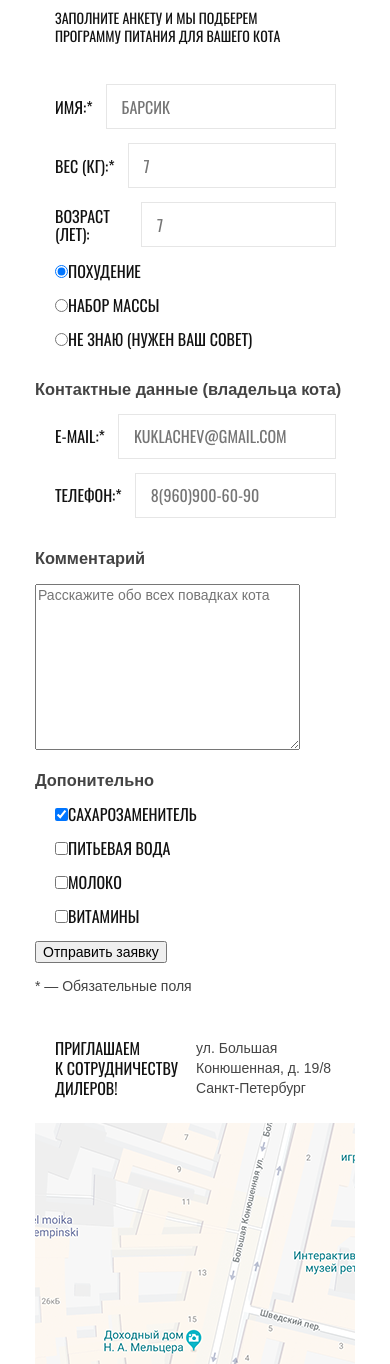
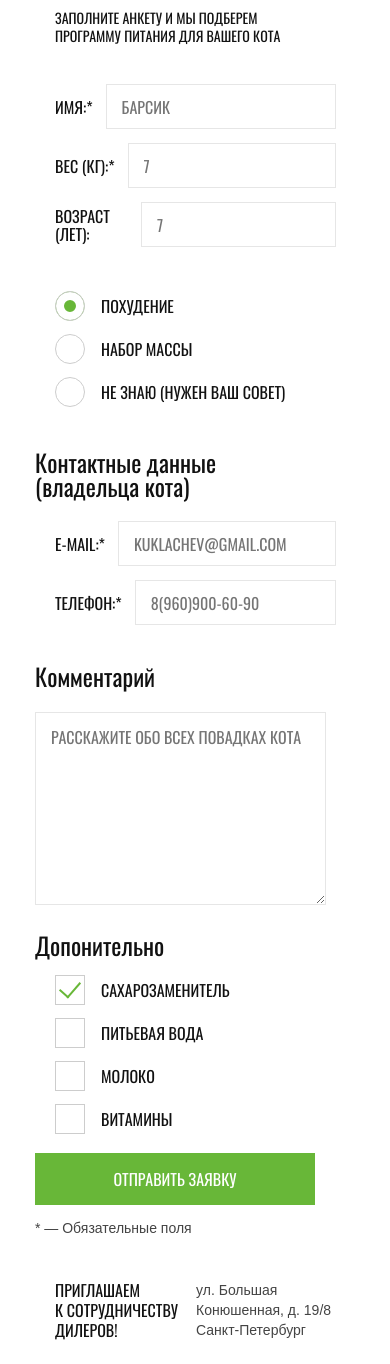
Before and after one commit to babtshe/cat-energy, a Node project: template source/program.hbs in a window 390 px wide. Shown: the part 355-1719 px from the top of the page. Run offline with Node 20 templates, Linux system fonts and the light colour scheme; the template is opened without the code that fills it, so the values that code supplies are empty; style sheets or scripts are compiled from the project's sources; some web fonts are replaced.

Commit message:
form mobile done

```diff
--- a/source/program.hbs
+++ b/source/program.hbs
@@ -30,7 +30,9 @@
         <label for="radio-3" class="form-food__label form-food__label--radio">Не знаю (нужен ваш совет)</label>
       </div>
     </div>
-    <h3 class="form-food__section-header">Контактные данные (владельца кота)</h3>
+    <div class="form-food__header-wrapper">
+      <h3 class="form-food__section-header">Контактные данные (владельца кота)</h3>
+    </div>
     <div class="form-food__field">
         <label for="e-mail" class="form-food__label">E-Mail:*</label>
         <input class="form-food__input-text form-food__input-text--email" type="email" name="e-mail" id="e-mail" placeholder="kuklachev@gmail.com" required>
@@ -39,9 +41,13 @@
         <label for="phone" class="form-food__label">Телефон:*</label>
         <input class="form-food__input-text form-food__input-text--phone" type="tel" name="phone" id="phone" placeholder="8(960)900-60-90" required>
     </div>
-    <h3 class="form-food__section-header">Комментарий</h3>
+    <div class="form-food__header-wrapper">
+      <h3 class="form-food__section-header">Комментарий</h3>
+    </div>
     <textarea class="form-food__input-textarea" name="cat-behavior" id="cat-behavior" cols="30" rows="10" placeholder="Расскажите обо всех повадках кота"></textarea>
-    <h3 class="form-food__section-header">Допонительно</h3>
+    <div class="form-food__header-wrapper">
+      <h3 class="form-food__section-header">Допонительно</h3>
+    </div>
     <div class="form-food__checkbox-wrapper">
       <div class="form-food__field">
         <input class="form-food__input-checkbox" type="checkbox" name="accessories" id="checkbox-1" value="Сахарозаменитель" checked>
--- a/source/scss/blocks/form-food.scss
+++ b/source/scss/blocks/form-food.scss
@@ -47,3 +47,108 @@
   flex-grow: 1;
   margin: 0 20px 0 14px;
 }
+
+.form-food__input-radio {
+  display: none;
+}
+
+.form-food__radio-wrapper {
+  margin-top: 35px;
+}
+
+.form-food__label--radio {
+  padding-left: 46px;
+  padding-bottom: 9px;
+  position: relative;
+
+  &::before {
+    position: absolute;
+    top: -6px;
+    left: 0;
+    display: block;
+    content: "";
+    width: 30px;
+    height: 30px;
+    border-radius: 50%;
+    border: 1px solid #cdcdcd;
+  }
+}
+
+.form-food__input-radio:not(:disabled):checked + .form-food__label--radio::before {
+  background-color: $theme-color-default;
+  box-shadow: inset 0 0 0 8px #ffffff;
+}
+
+.form-food__section-header {
+  font-size: 24px;
+  line-height: 24px;
+  font-family: $font-stack;
+  font-weight: normal;
+  max-width: 185px;
+  color: #111111;
+}
+
+.form-food__input-textarea {
+  padding: 15px;
+  border: 1px solid #e6e6e6;
+  color: #444444;
+  box-shadow: none;
+
+  &::placeholder {
+    text-transform: uppercase;
+    font-size: 16px;
+    line-height: 18px;
+    font-family: $font-stack;
+  }
+}
+
+.form-food__input-checkbox {
+  display: none;
+}
+
+.form-food__checkbox-wrapper {
+  margin-top: 10px;
+}
+
+.form-food__label--checkbox {
+  padding-left: 46px;
+  padding-bottom: 9px;
+  position: relative;
+
+  &::before {
+    position: absolute;
+    top: -6px;
+    left: 0;
+    display: block;
+    content: "";
+    width: 30px;
+    height: 30px;
+    border: 1px solid #cdcdcd;
+  }
+
+  &::after {
+    position: absolute;
+    display: none;
+    content: "";
+    top: 0;
+    left: 5px;
+    width: 20px;
+    height: 12px;
+    border-left: 2px solid $theme-color-default;
+    border-bottom: 2px solid $theme-color-default;
+    transform: rotate(-49deg);
+  }
+}
+
+.form-food__input-checkbox:not(:disabled):checked + .form-food__label--checkbox::after {
+  display: block;
+}
+
+.form-food__submit {
+  @include button-default;
+  box-shadow: none;
+  border: none;
+  font-size: 16px;
+  width: 280px;
+  min-height: 40px;
+}
```
